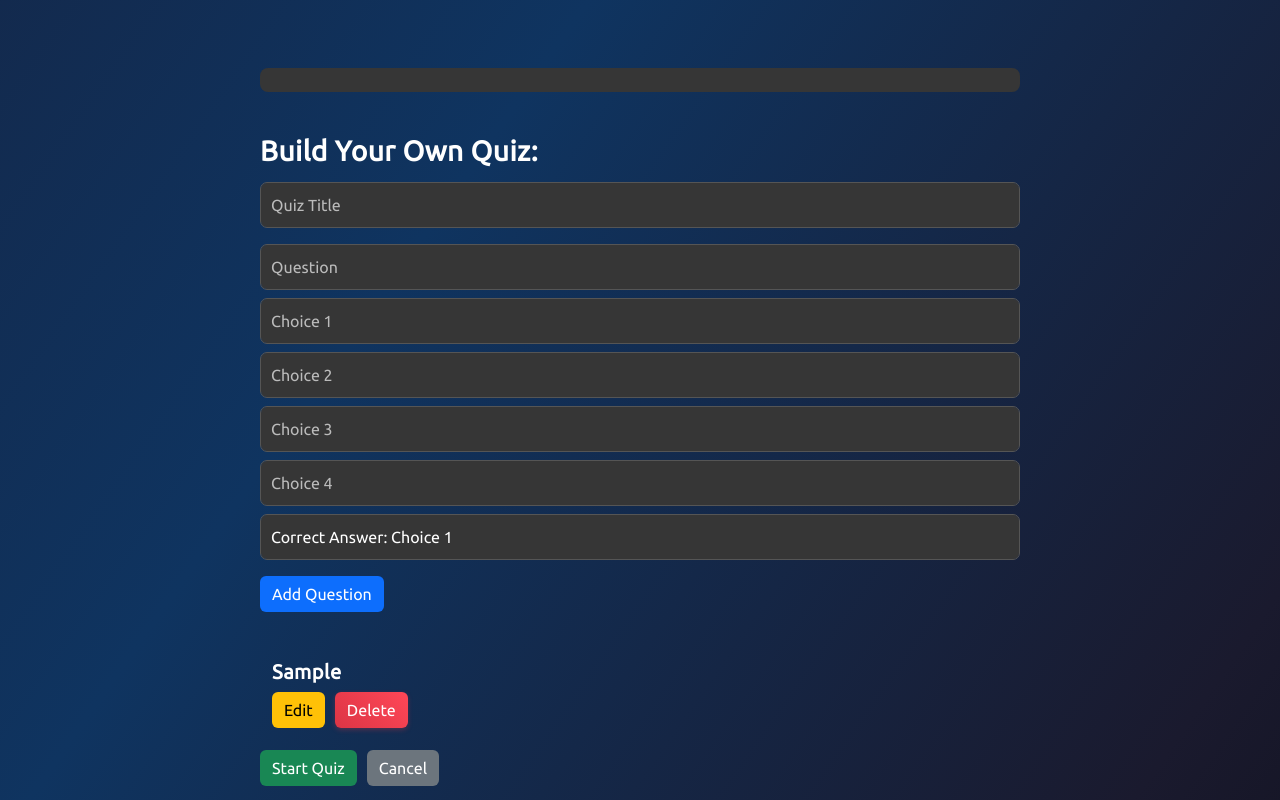
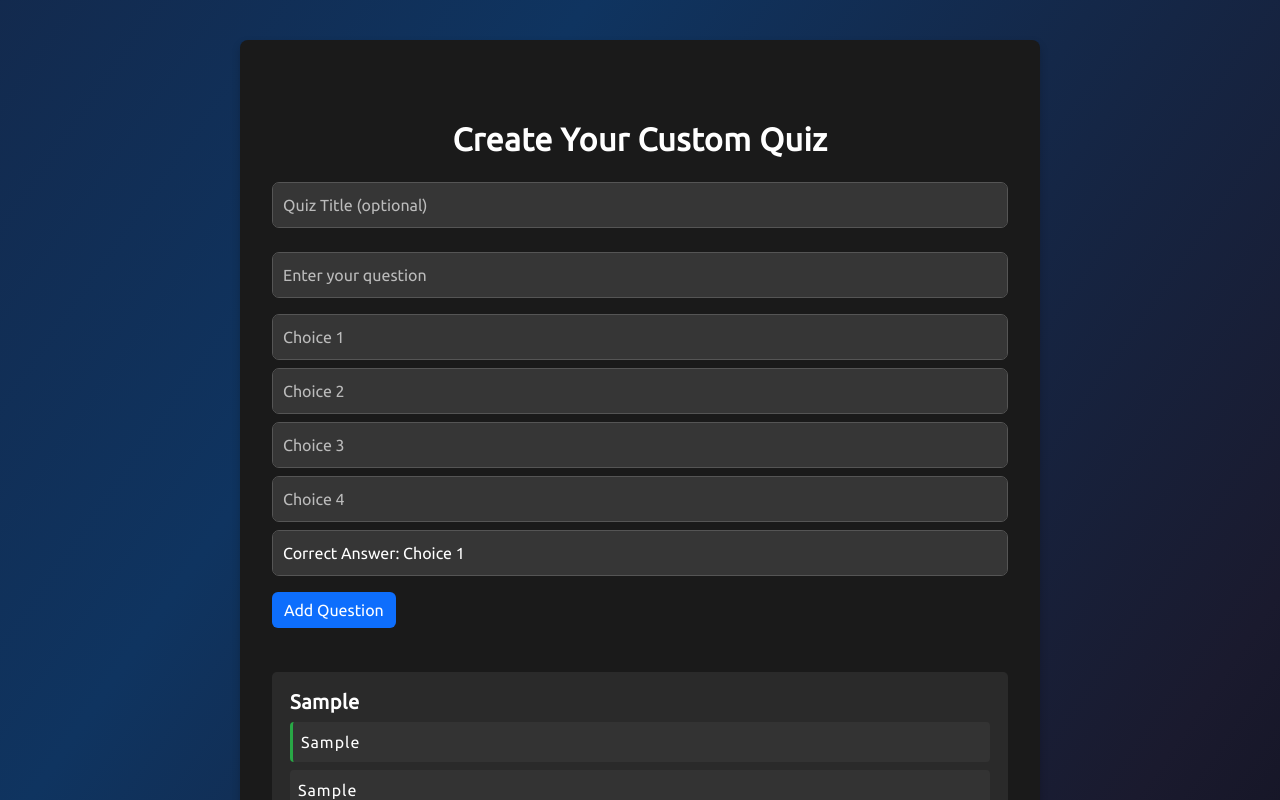
Before and after one commit to offensive-vk/reactjs-quiz-app, a React (Vite) app: page /custom-quiz in a window 1280 px wide. Both pictures are taken after typing "Sample", "Sample", "Sample", "Sample", "Sample" into the empty fields and a click on the button "Add Question". Shown: the top 800 px of the page. Built offline with nearby package versions, Linux system fonts and the light colour scheme.

Commit message:
custom quiz changes.

```diff
--- a/src/App.jsx
+++ b/src/App.jsx
@@ -6,11 +6,11 @@ import Help from "./components/Help";
 import About from "./components/About";
 import Result from "./components/Result";
 import ErrorFallback from "./components/Error";
+import CustomQuiz from "./components/CustomQuiz";
 import BaseLayout from "./components/BaseLayout";
 import { DataProvider } from "./context/DataContext";
 import { ErrorBoundary } from "react-error-boundary";
 import { BrowserRouter as Router, Routes, Route, Navigate } from "react-router-dom";
-import QuestionEditor from "./components/CustomQuiz";
 
 function App() {
   return (
@@ -20,16 +20,15 @@ function App() {
           <BaseLayout>
             <Routes>
               <Route path="/" element={<Start />} />
-              <Route path="/faq" element={<FAQ /> } />
-              <Route path="/help" element={<Help /> } />
+              <Route path="/faq" element={<FAQ />} />
+              <Route path="/help" element={<Help />} />
               <Route path="/about" element={<About />} />
               <Route path="/result" element={<Result />} />
+              <Route path="/quiz/:type" element={<Quiz />} />
+              <Route path="/custom/:title" element={<Quiz />} />
+              <Route path="/custom-quiz" element={<CustomQuiz />} />
+              <Route path="/result/:id" element={<Result />} />
               <Route path="*" element={<ErrorFallback />} />
-              <Route path="/quiz/:type" element={<Quiz />} />
-              <Route path="/quiz/custom" element={<Quiz />} />
-              <Route path="/quiz/default" element={<Quiz />} />
-              <Route path="/result/:id" element={<Result />} />
-              <Route path="/custom-quiz" element={<QuestionEditor />} />
             </Routes>
           </BaseLayout>
         </ErrorBoundary>
--- a/src/components/CustomQuiz.jsx
+++ b/src/components/CustomQuiz.jsx
@@ -3,19 +3,43 @@ import { useNavigate } from 'react-router-dom';
 import BaseLayout from './BaseLayout';
 import '../styles/CustomQuiz.css';
 
-const QuestionEditor = () => {
+const CustomQuiz = () => {
     const [questions, setQuestions] = useState([]);
     const [quizTitle, setQuizTitle] = useState('');
-    const [currentQuestion, setCurrentQuestion] = useState({ question: '', choices: ['', '', '', ''], correctIndex: 0 });
+    const [currentQuestion, setCurrentQuestion] = useState({
+        question: '',
+        choices: ['', '', '', ''],
+        correctIndex: 0
+    });
     const navigate = useNavigate();
 
+    const generateRandomRoute = () => {
+        return 'quiz-' + Math.random().toString(36).substring(2, 8);
+    };
+
+    const createUrlFriendlyTitle = (title) => {
+        return title
+            .toLowerCase()
+            .replace(/[^a-z0-9\s-]/g, '')
+            .replace(/\s+/g, '-')
+            .replace(/-+/g, '-')
+            .trim();
+    };
+
     const handleAddQuestion = () => {
-        if (currentQuestion.question.trim() === '' || currentQuestion.choices.some(choice => choice.trim() === '')) {
+        // Validate all fields
+        if (currentQuestion.question.trim() === '' ||
+            currentQuestion.choices.some(choice => choice.trim() === '')) {
             alert('Please fill in all fields before adding a question.');
             return;
         }
+
         setQuestions([...questions, currentQuestion]);
-        setCurrentQuestion({ question: '', choices: ['', '', '', ''], correctIndex: 0 });
+        setCurrentQuestion({
+            question: '',
+            choices: ['', '', '', ''],
+            correctIndex: 0
+        });
     };
 
     const handleEditQuestion = (index) => {
@@ -32,33 +56,45 @@ const QuestionEditor = () => {
             alert('Please add at least one question before starting the quiz.');
             return;
         }
-        navigate('/quiz', { state: { questions, quizTitle } });
+
+        // Generate the route path
+        const routePath = quizTitle.trim()
+            ? createUrlFriendlyTitle(quizTitle)
+            : generateRandomRoute();
+
+        // Navigate to the custom route with questions and title as state
+        navigate(`/custom/${routePath}`, {
+            state: {
+                questions,
+                quizTitle: quizTitle.trim() || `Custom Quiz #${routePath}`
+            }
+        });
     };
 
     const handleCancel = () => {
-        setQuestions([]);
-        setQuizTitle('');
+        if (window.confirm('Are you sure you want to cancel? All progress will be lost.')) {
+            navigate('/');
+        }
     };
 
     return (
         <BaseLayout>
             <div className="question-editor">
-                <h2 className='text-center quiz-title'>{quizTitle}</h2>
-                <h3>Build Your Own Quiz:</h3>
+                <h2 className="text-center mb-4">Create Your Custom Quiz</h2>
                 <input
                     type="text"
-                    placeholder="Quiz Title"
+                    placeholder="Quiz Title (optional)"
                     value={quizTitle}
                     onChange={(e) => setQuizTitle(e.target.value)}
-                    className="form-control mb-3"
+                    className="form-control mb-4"
                 />
                 <div className="question-form">
                     <input
                         type="text"
-                        placeholder="Question"
+                        placeholder="Enter your question"
                         value={currentQuestion.question}
                         onChange={(e) => setCurrentQuestion({ ...currentQuestion, question: e.target.value })}
-                        className="form-control mb-2"
+                        className="form-control mb-3"
                     />
                     {currentQuestion.choices.map((choice, index) => (
                         <input
@@ -83,22 +119,35 @@ const QuestionEditor = () => {
                             <option key={index} value={index}>Correct Answer: Choice {index + 1}</option>
                         ))}
                     </select>
-                    <button onClick={handleAddQuestion} className="btn btn-primary mb-3 me-2">Add Question</button>
+                    <button onClick={handleAddQuestion} className="btn btn-primary mb-4">Add Question</button>
                 </div>
-                <div className="questions-list">
+
+                <div className="questions-list mb-4">
                     {questions.map((q, index) => (
-                        <div key={index} className="question-item">
+                        <div key={index} className="question-item p-3 mb-2">
                             <h5>{q.question}</h5>
-                            <button onClick={() => handleEditQuestion(index)} className="btn btn-warning">Edit</button>
-                            <button onClick={() => handleDeleteQuestion(index)} className="btn btn-danger">Delete</button>
+                            <div className="choices-list mb-2">
+                                {q.choices.map((choice, choiceIndex) => (
+                                    <div key={choiceIndex} className={`choice-item ${choiceIndex === q.correctIndex ? 'correct-choice' : ''}`}>
+                                        {choice}
+                                    </div>
+                                ))}
+                            </div>
+                            <div className="button-group">
+                                <button onClick={() => handleEditQuestion(index)} className="btn btn-warning me-2">Edit</button>
+                                <button onClick={() => handleDeleteQuestion(index)} className="btn btn-danger">Delete</button>
+                            </div>
                         </div>
                     ))}
                 </div>
-                <button onClick={handleStartQuiz} className="btn btn-success">Start Quiz</button>
-                <button onClick={handleCancel} className="btn btn-secondary">Cancel</button>
+
+                <div className="d-flex justify-content-center gap-3">
+                    <button onClick={handleStartQuiz} className="btn btn-success">Start Quiz</button>
+                    <button onClick={handleCancel} className="btn btn-secondary">Cancel</button>
+                </div>
             </div>
         </BaseLayout>
     );
 };
 
-export default QuestionEditor;
+export default CustomQuiz;
--- a/src/components/Start.jsx
+++ b/src/components/Start.jsx
@@ -1,4 +1,4 @@
-import React, { useContext, useRef, useState } from "react";
+import React, { useContext } from "react";
 import { useNavigate } from "react-router-dom";
 import DataContext from "../context/DataContext";
 import BaseLayout from "./BaseLayout";
@@ -6,11 +6,9 @@ import NavLinks from "./Navlinks";
 import '../styles/Start.css'
 
 const Start = () => {
-  const { loadCustomQuiz, loadQuestions } = useContext(DataContext);
+  const { loadQuestions } = useContext(DataContext);
   const navigate = useNavigate();
-  const fileInputRef = useRef(null);
-  const [showEditPanel, setShowEditPanel] = useState(false);
-  const [uploadedQuestions, setUploadedQuestions] = useState([]);
+
   const quizTypes = [
     {
       id: 'default',
@@ -54,58 +52,19 @@ const Start = () => {
     navigate(`/quiz/${type}`);
   };
 
-  const handleFileUpload = async (e) => {
-    const file = e.target.files[0];
-    if (file) {
-      try {
-        const text = await file.text();
-        const jsonData = JSON.parse(text);
-        setUploadedQuestions(jsonData.questions);
-        setShowEditPanel(true);
-      } catch (error) {
-        alert('Invalid JSON file format. Please check the schema requirements.');
-      }
-    }
-  };
-
-  const handleStartQuiz = (questions) => {
-    loadCustomQuiz(questions);
-    navigate(`/quiz/custom`);
-  };
-
-  const handleCancel = () => {
-    setShowEditPanel(false);
-    setUploadedQuestions([]);
-  };
-
-  const handleDownloadSchemas = () => {
-    const schemas = ['quiz.json'];
-    schemas.forEach(schema => {
-      const a = document.createElement('a');
-      a.href = schema;
-      a.download = schema.split('/').pop();
-      document.body.appendChild(a);
-      a.click();
-      document.body.removeChild(a);
-    });
+  const handleCustomQuiz = () => {
+    navigate('/custom-quiz');
   };
 
   return (
     <BaseLayout>
-      {showEditPanel ? (
-        <EditQuiz
-          questions={uploadedQuestions}
-          onSave={handleStartQuiz}
-          onCancel={handleCancel}
-        />
-      ) : (
       <section className="text-white text-center quiz-start">
         <div className="container">
           <NavLinks />
           <div className="row vh-100 align-items-center justify-content-center">
             <div className="col-12">
               <h1 className="fw-bold m-4 display-5">Are You A Quiz Champion?</h1>
-                <p className="lead mb-5">Choose your quiz type or upload a custom one!</p>
+              <p className="lead mb-5">Choose your quiz type or create your own!</p>
 
               <div className="quiz-options mb-5 mx-5">
                 <div className="quiz-types-grid">
@@ -142,58 +101,19 @@ const Start = () => {
                 </div>
               </div>
 
-                {/* Previous Grid */}
-                {/* <div className="quiz-options mb-5">
-                  <div className="quiz-types-row">
-                    {quizTypes.map((type) => (
+              <div className="custom-quiz-section mt-5">
                 <button
-                        key={type.id}
-                        onClick={() => handleQuizStart(type.id)}
-                        className="quiz-type-card"
+                  onClick={handleCustomQuiz}
+                  className="btn btn-outline-light btn-lg custom-quiz-btn"
                 >
-                        <div className="quiz-icon-wrapper">
-                          <img
-                            src={type.icon}
-                            alt={type.title}
-                            className="quiz-icon-svg"
-                          />
-                        </div>
-                        <h3 className="quiz-type-title">{type.title}</h3>
-                      </button>
-                    ))}
-                  </div>
-                </div> */}
-
-                <div className="custom-quiz-section mt-5">
-                  <p className="text-white mb-3">Or upload your custom quiz</p>
-                  <button
-                    onClick={() => fileInputRef.current.click()}
-                    className="btn btn-outline-light btn-lg upload-btn"
-                  >
-                    <i className="bi bi-upload me-2"></i>
-                    Upload Quiz JSON
-                  </button>
-                  <input
-                    ref={fileInputRef}
-                    type="file"
-                    accept=".json"
-                    className="d-none"
-                    onChange={handleFileUpload}
-                  />
-                  <div className="mt-3">
-                    <button
-                      className="btn template border rounded p-2 m-4"
-                      onClick={handleDownloadSchemas}
-                    >
-                      <small>Download Template</small>
+                  <i className="bi bi-plus-circle me-2"></i>
+                  Create Custom Quiz
                 </button>
               </div>
             </div>
           </div>
         </div>
-          </div>
       </section>
-      )}
     </BaseLayout>
   );
 };
--- a/src/styles/CustomQuiz.css
+++ b/src/styles/CustomQuiz.css
@@ -3,6 +3,12 @@
     color: #fff;
     max-width: 800px;
     margin: 0 auto;
+    max-width: 800px;
+    margin: 40px auto;
+    padding: 2rem;
+    background-color: #1a1a1a;
+    border-radius: 8px;
+    box-shadow: 0 4px 8px rgba(0, 0, 0, 0.2);
 }
 
 .question-form {
@@ -34,6 +40,8 @@
     padding: 10px;
     border-radius: 5px;
     transition: all 0.3s ease-in;
+    background-color: #2a2a2a;
+    margin-bottom: 1rem;
 }
 
 .question-item:hover {
@@ -55,3 +63,32 @@
     padding: 12px;
     background-color: #363636;
 }
+
+.choices-list {
+    display: grid;
+    gap: 0.5rem;
+}
+
+.choice-item {
+    padding: 0.5rem;
+    background-color: #333;
+    border-radius: 4px;
+}
+
+.correct-choice {
+    border-left: 3px solid #28a745;
+}
+
+.button-group {
+    display: flex;
+    gap: 0.5rem;
+}
+
+.custom-quiz-btn {
+    transition: all 0.3s ease;
+}
+
+.custom-quiz-btn:hover {
+    transform: translateY(-2px);
+    box-shadow: 0 4px 8px rgba(0, 0, 0, 0.2);
+}
```
Lines whose indentation alone changed are shown as unchanged.
